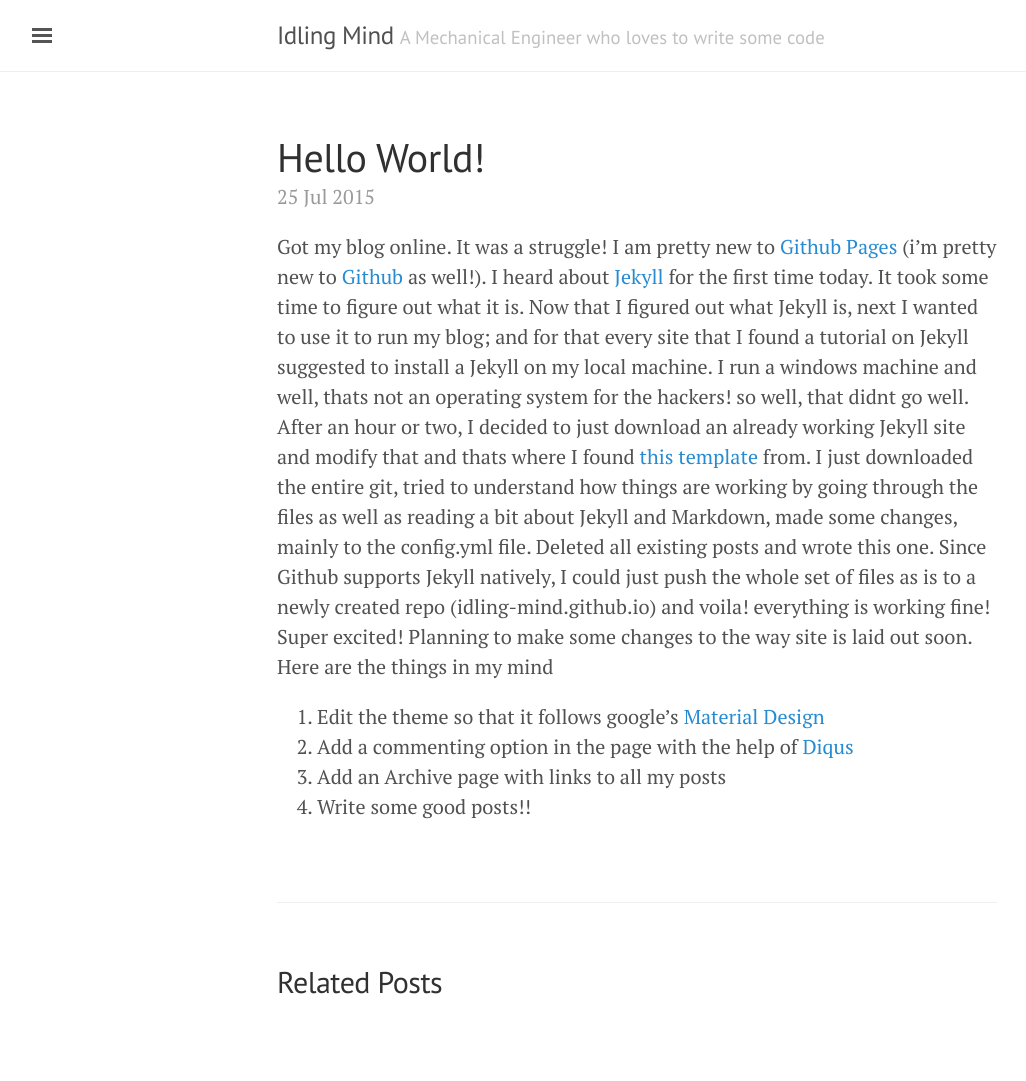
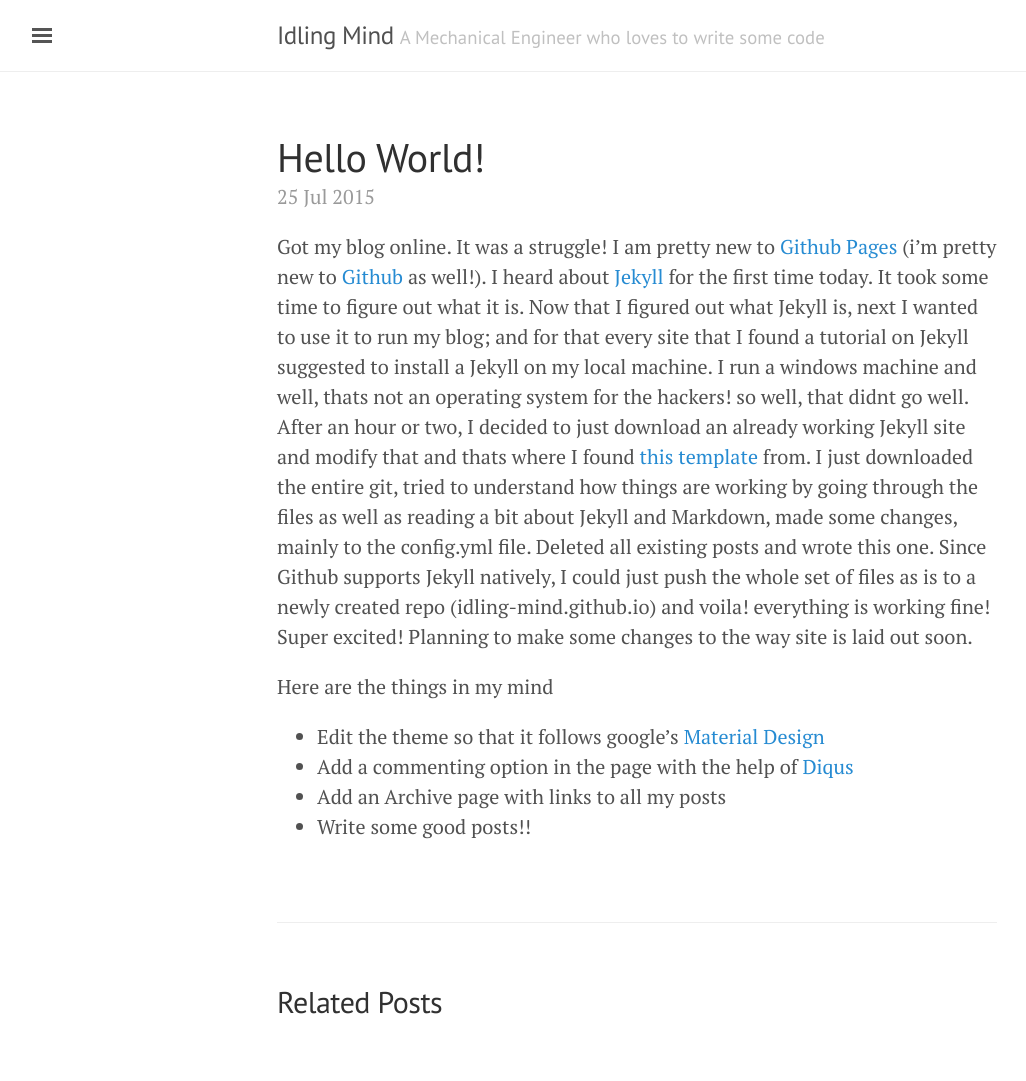
Before and after one commit to idling-mind/idling-mind.github.io, a Jekyll site: the page built from _posts/2015-07-25-Hello-World.md, in a window 1280 px wide. Shown: the whole page, without its empty margins (3-1029 px from the left). Built offline with Jekyll 4.4.1, drawn with Linux system fonts in a browser that asks for light colours; part of the change alters nothing that is shown.

Commit message:
Edited list-still checking

```diff
--- a/_posts/2015-07-25-Hello-World.md
+++ b/_posts/2015-07-25-Hello-World.md
@@ -8,8 +8,9 @@ Now that I figured out what Jekyll is, next I wanted to use it to run my blog; a
 I just downloaded the entire git, tried to understand how things are working by going through the files as well as reading a bit about Jekyll and Markdown, made some changes, mainly to the config.yml file. Deleted all existing posts and wrote this one.
 Since Github supports Jekyll natively, I could just push the whole set of files as is to a newly created repo (idling-mind.github.io) and voila! everything is working fine!
 Super excited! Planning to make some changes to the way site is laid out soon.
+
 Here are the things in my mind
- 1. Edit the theme so that it follows google's [Material Design](http://www.getmdl.io/index.html)
- 2. Add a commenting option in the page with the help of [Diqus](https://disqus.com/)
- 3. Add an Archive page with links to all my posts
- 4. Write some good posts!!
+- Edit the theme so that it follows google's [Material Design](http://www.getmdl.io/index.html)
+- Add a commenting option in the page with the help of [Diqus](https://disqus.com/)
+- Add an Archive page with links to all my posts
+- Write some good posts!!
```
